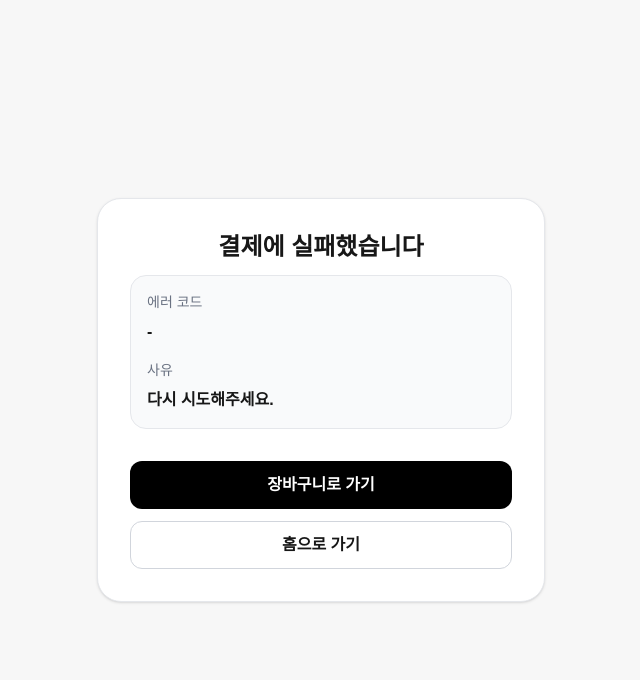
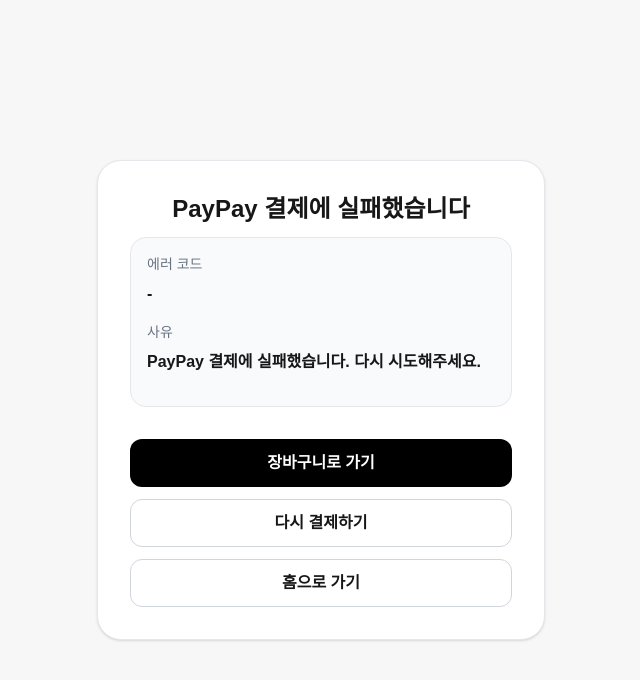
Before and after one commit to dnjswh4415-prog/sewon-mall, a Next.js app in the folder frontend/: page /payment/fail in a window 1280 px wide. Shown: the top 680 px of the page, without its empty margins (319-959 px from the left). Built offline with nearby package versions, Linux system fonts and the light colour scheme.

Commit message:
결재 오류 페이지 수정

```diff
--- a/frontend/app/payment/fail/page.tsx
+++ b/frontend/app/payment/fail/page.tsx
@@ -6,16 +6,18 @@
 const CHECKOUT_ORDER_KEY = "sewon_checkout_client_order_key";
 const CHECKOUT_CART_SIGNATURE_KEY = "sewon_checkout_cart_signature";
 
-function PaymentFailContent() {
+function PayPayFailContent() {
   const router = useRouter();
   const searchParams = useSearchParams();
 
   const code = searchParams.get("code");
   const rawMessage = searchParams.get("message");
+  const merchantPaymentId = searchParams.get("merchantPaymentId");
+  const orderId = searchParams.get("orderId");
 
   const message = rawMessage
     ? decodeURIComponent(rawMessage)
-    : "다시 시도해주세요.";
+    : "PayPay 결제에 실패했습니다. 다시 시도해주세요.";
 
   useEffect(() => {
     if (typeof window !== "undefined") {
@@ -27,14 +29,30 @@
   return (
     <div className="min-h-screen bg-[#f7f7f7] flex items-center justify-center px-4">
       <div className="w-full max-w-md bg-white rounded-3xl border border-gray-200 p-8 text-center shadow-sm">
-        <h1 className="text-2xl font-bold mb-3">결제에 실패했습니다</h1>
+        <h1 className="text-2xl font-bold mb-3">PayPay 결제에 실패했습니다</h1>
 
         <div className="text-left bg-gray-50 border border-gray-200 rounded-2xl p-4 mb-8">
           <p className="text-sm text-gray-500 mb-2">에러 코드</p>
           <p className="font-semibold mb-4">{code || "-"}</p>
 
           <p className="text-sm text-gray-500 mb-2">사유</p>
-          <p className="font-semibold">{message}</p>
+          <p className="font-semibold mb-4">{message}</p>
+
+          {merchantPaymentId && (
+            <>
+              <p className="text-sm text-gray-500 mb-2">PayPay 주문번호</p>
+              <p className="font-semibold mb-4 break-all">
+                {merchantPaymentId}
+              </p>
+            </>
+          )}
+
+          {orderId && (
+            <>
+              <p className="text-sm text-gray-500 mb-2">주문 ID</p>
+              <p className="font-semibold break-all">{orderId}</p>
+            </>
+          )}
         </div>
 
         <div className="flex flex-col gap-3">
@@ -43,6 +61,13 @@
             className="w-full h-12 rounded-xl bg-black text-white font-semibold"
           >
             장바구니로 가기
+          </button>
+
+          <button
+            onClick={() => router.push("/checkout")}
+            className="w-full h-12 rounded-xl border border-gray-300 bg-white font-semibold"
+          >
+            다시 결제하기
           </button>
 
           <button
@@ -57,16 +82,18 @@
   );
 }
 
-export default function PaymentFailPage() {
+export default function PayPayFailPage() {
   return (
     <Suspense
       fallback={
         <div className="min-h-screen bg-[#f7f7f7] flex items-center justify-center px-4">
-          <p className="text-gray-500">결제 실패 페이지를 불러오는 중입니다...</p>
+          <p className="text-gray-500">
+            PayPay 결제 실패 페이지를 불러오는 중입니다...
+          </p>
         </div>
       }
     >
-      <PaymentFailContent />
+      <PayPayFailContent />
     </Suspense>
   );
 }
```
